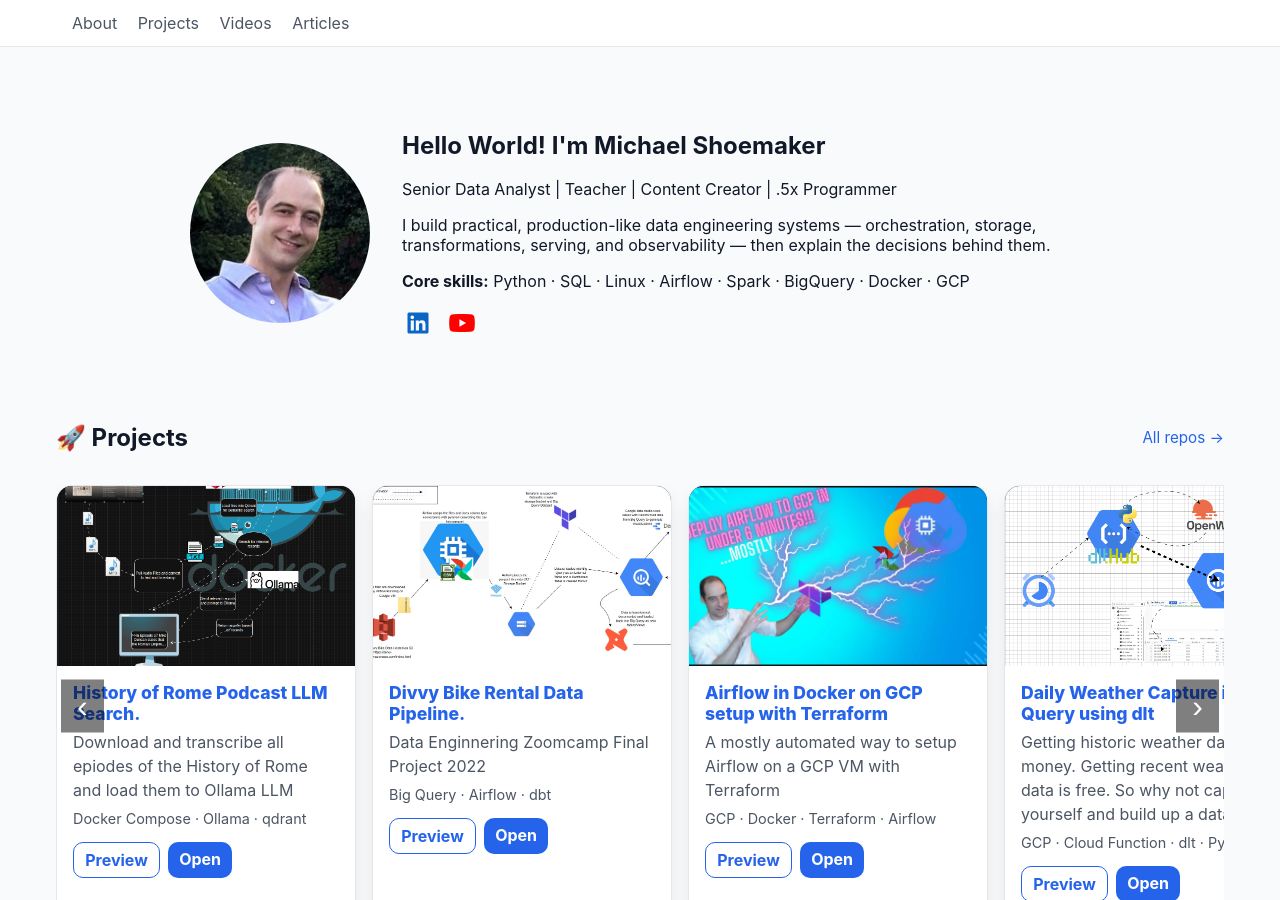
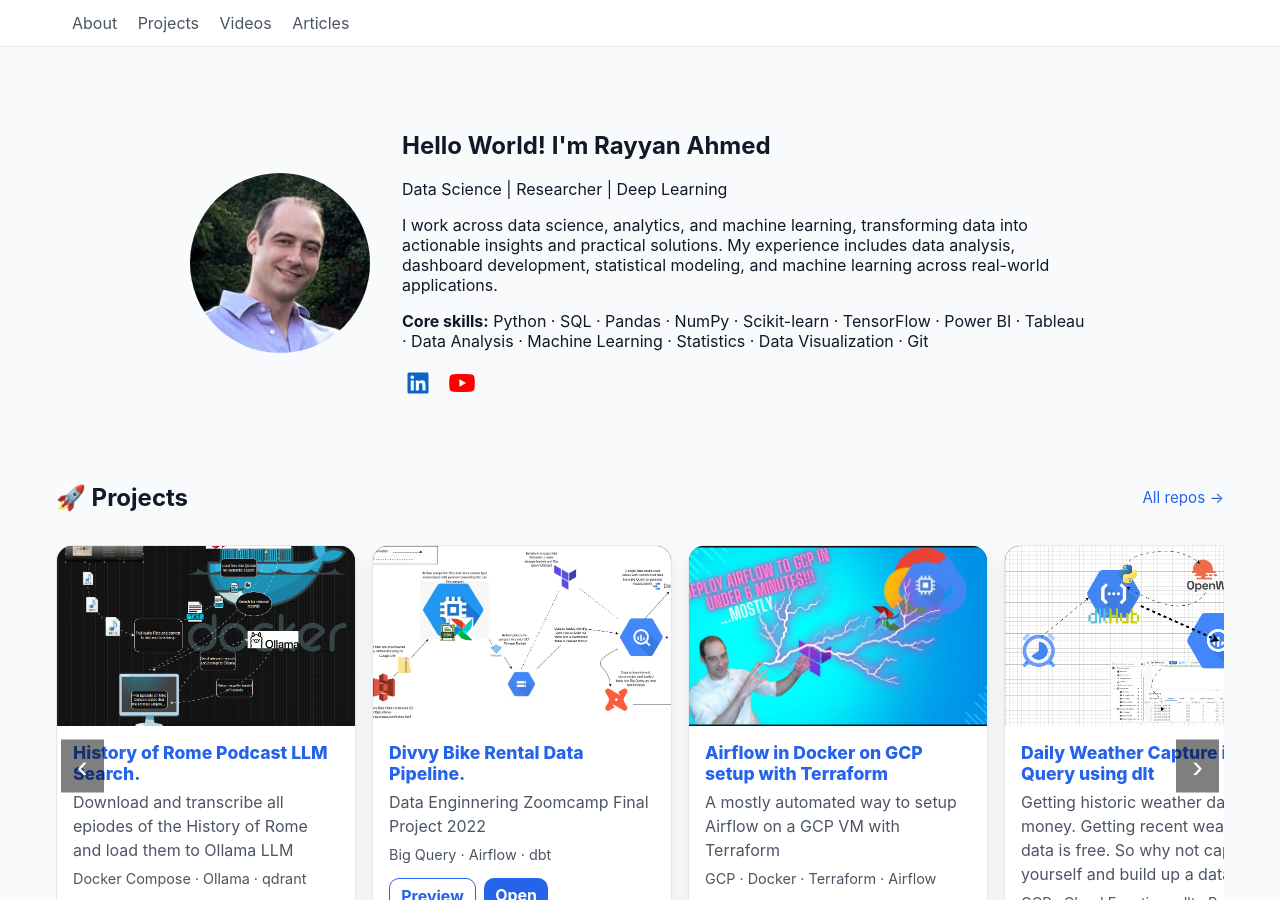
Before and after one commit to rayyanAhmed105/RayyanAhmed.github.io, a Jekyll site: the page built from index.md, in a window 1280 px wide and 900 px high. Built offline with Jekyll 4.4.1, drawn with Linux system fonts in a browser that asks for light colours.

Commit message:
Update index.md

```diff
--- a/index.md
+++ b/index.md
@@ -26,13 +26,13 @@ title: "Home"
          class="profile-pic">
 
     <div class="about-text">
-      <h1>Hello World! I'm Michael Shoemaker</h1>
-      <p>Senior Data Analyst | Teacher | Content Creator | .5x Programmer</p>
-      <p>I build practical, production-like data engineering systems — orchestration, storage, transformations, serving, and observability — then explain the decisions behind them.</p>
-      <p><strong>Core skills:</strong> Python · SQL · Linux · Airflow · Spark · BigQuery · Docker · GCP</p>
+      <h1>Hello World! I'm Rayyan Ahmed</h1>
+      <p>Data Science | Researcher | Deep Learning </p>
+      <p>I work across data science, analytics, and machine learning, transforming data into actionable insights and practical solutions. My experience includes data analysis, dashboard development, statistical modeling, and machine learning across real-world applications.</p>
+      <p><strong>Core skills:</strong> Python · SQL · Pandas · NumPy · Scikit-learn · TensorFlow · Power BI · Tableau · Data Analysis · Machine Learning · Statistics · Data Visualization · Git</p>
 
       <p class="social-links">
-        <a href="https://www.linkedin.com/in/michaelshoemaker1" target="_blank" aria-label="LinkedIn">
+        <a href="https://www.linkedin.com/in/rayyan-ahmed-82a3749a/" target="_blank" aria-label="LinkedIn">
           <i class="fa-brands fa-linkedin"></i>
         </a>
         <a href="https://www.youtube.com/@dataslinger6379" target="_blank" aria-label="YouTube">
```
